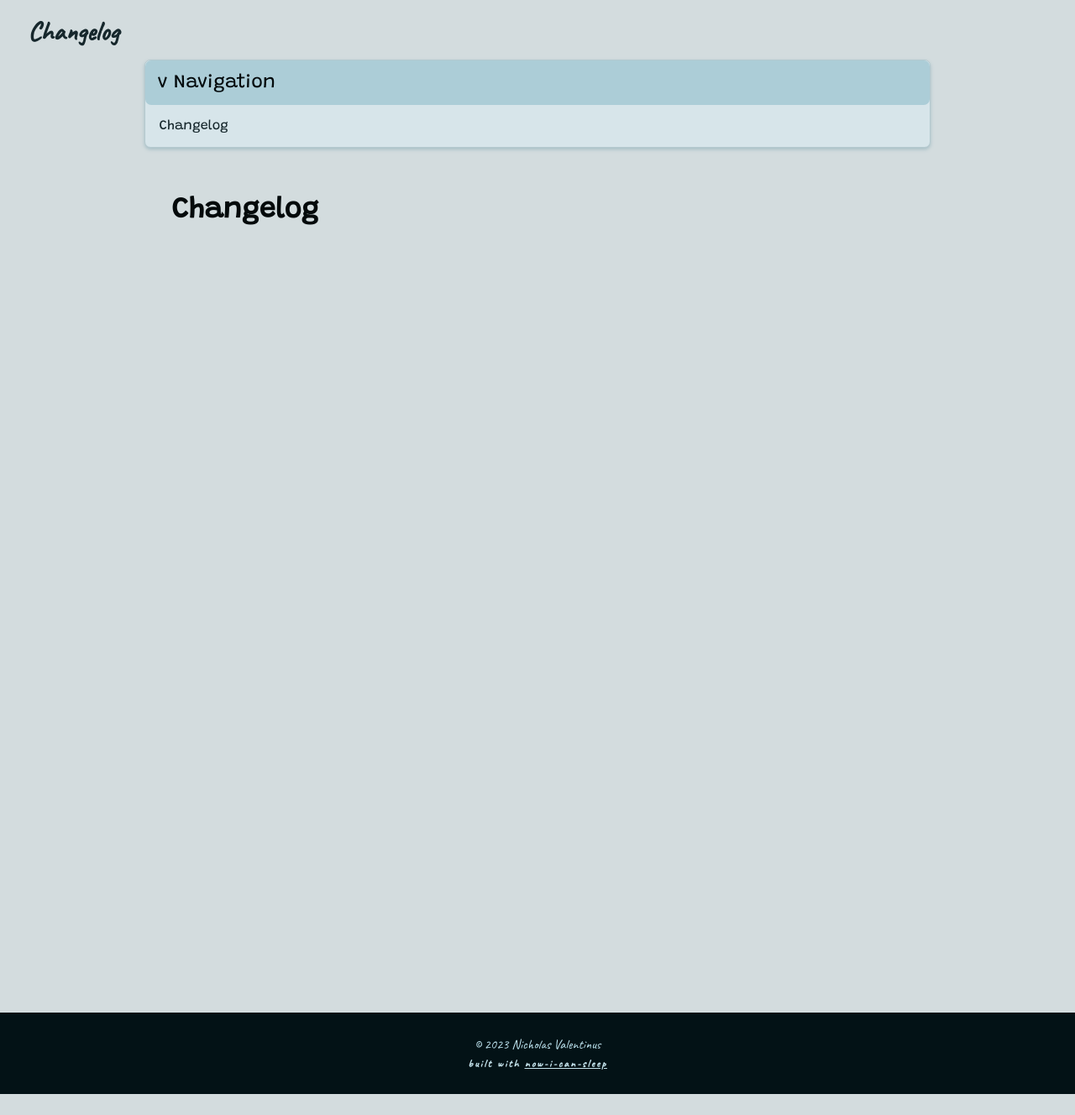
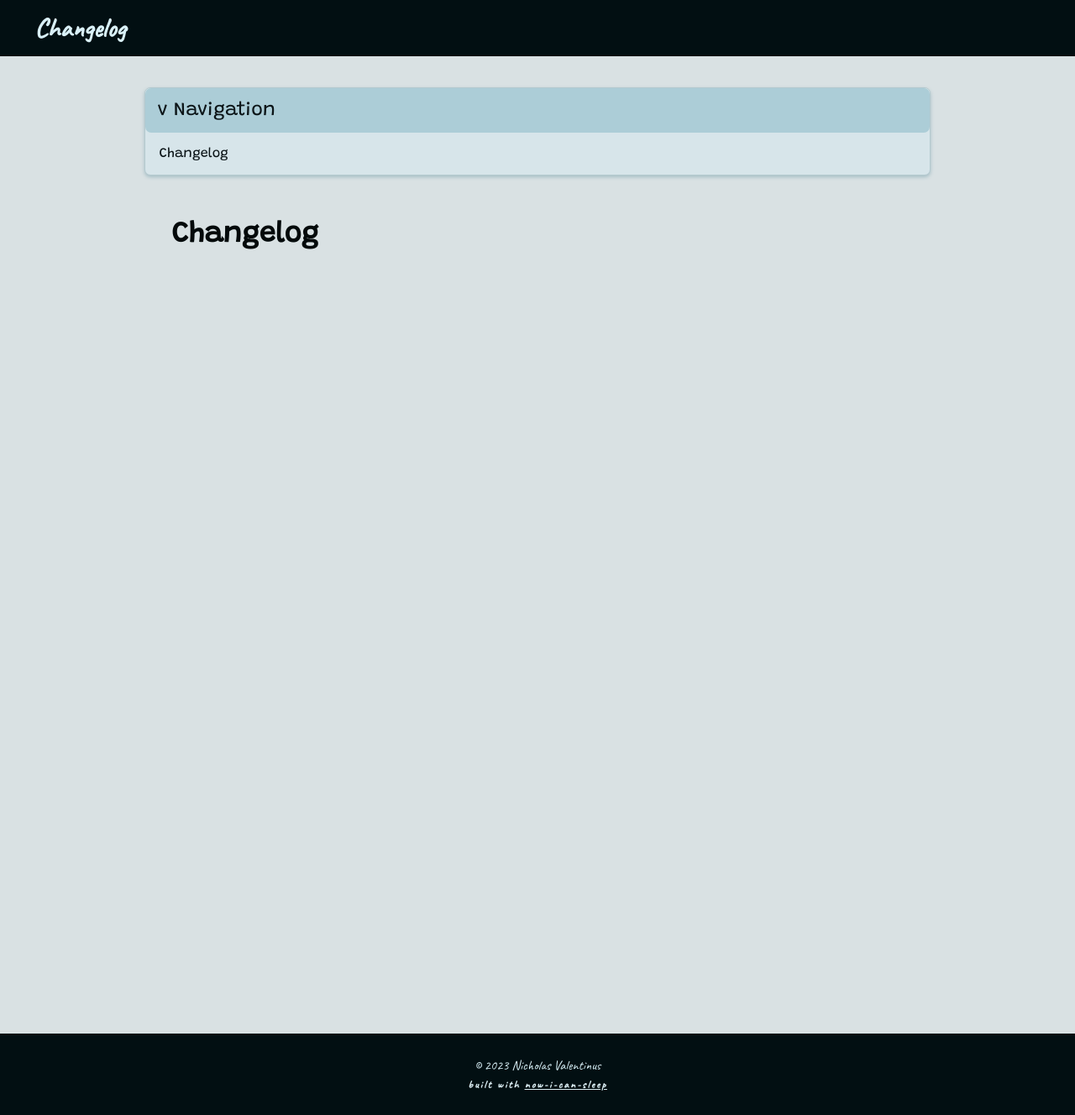
Before and after one commit to nvfp/LightCrop, a Jekyll site: the page built from _pages/Changelog.md, in a window 1280 px wide. Shown: the whole page at 84% size. Built offline with Jekyll 4.4.1, drawn with Linux system fonts in a browser that asks for light colours; before the commit the page ends 1303 px from its top, so only the background shows below that.

Commit message:
NICS rebuilds the docs

```diff
--- a/_sass/footer.scss
+++ b/_sass/footer.scss
@@ -4,7 +4,7 @@ footer {
 
   text-align: center;
 
-  background-color: hsl($hue-signature, 76%, 5%);
+  background-color: hsl($hue-signature, 81%, 4%);
 
 
   p {
@@ -13,7 +13,7 @@ footer {
 
   #copyright {
     font-size: 16px;
-    color: hsl($hue-signature, 65%, 85%);
+    color: hsl($hue-signature, 65%, 91%);
   }
 
   #credit {
@@ -21,7 +21,7 @@ footer {
     font-weight: bold;
     letter-spacing: 2px;
 
-    color: hsl($hue-signature, 51%, 85%);
+    color: hsl($hue-signature, 51%, 91%);
 
     a {
       color: inherit;
--- a/_sass/header.scss
+++ b/_sass/header.scss
@@ -4,15 +4,18 @@ header {
 
     margin: 0;
 
-    color: hsl($hue-signature, 33%, 13%);
+    color: hsl($hue-signature, 33%, 7%);
 
     h1 {
         margin: 0;
-        margin-left: 33px;
-        margin-top: 17px;
-        margin-bottom: 13px;
+        margin-top: 0;
+        margin-bottom: 37px;
+        padding: 13px;
+        padding-left: 41px;
 
-        color: inherit;
+        // same color as footer
+        background-color: hsl($hue-signature, 81%, 4%);
+        color: hsl($hue-signature, 65%, 91%);
     }
 
     a {
@@ -21,6 +24,10 @@ header {
     }
     a:hover {
         text-decoration: underline;
+    }
+
+    button {
+        color: inherit;
     }
 }
 
@@ -47,7 +54,6 @@ header {
     padding: 15px;
 
     background-color: hsl($hue-signature, 35%, 76%);
-    color: hsl($hue-signature, 61%, 3%);
     border: none;
     border-radius: 7px;
 
@@ -69,7 +75,6 @@ header {
     padding: 9px;
 
     background-color: hsl($hue-signature, 35%, 79%);
-    color: hsl($hue-signature, 61%, 3%);
     border: none;
     border-radius: 7px;
 
--- a/_sass/main.scss
+++ b/_sass/main.scss
@@ -24,20 +24,20 @@ body {
 	// keep showing the scrollbar to prevent glitching
 	overflow-y: scroll;
 
-	background-color: hsl($hue-signature, 15%, 85%);
+	background-color: hsl($hue-signature, 15%, 87%);
 
 	font-family: $font;
 
 	// main scrollbar
 	&::-webkit-scrollbar {
 		width: 7px;
-		background-color: hsl($hue-signature, 15%, 85%);
+		background-color: inherit;
 	}
 	&::-webkit-scrollbar-thumb {
-		background-color: hsl($hue-signature, 42%, 66%);
+		background-color: hsl($hue-signature, 21%, 71%);
 	}
 	&::-webkit-scrollbar-thumb:hover {
-		background-color: hsl($hue-signature, 42%, 71%);
+		background-color: hsl($hue-signature, 21%, 50%);
 	}
 }
 
@@ -50,8 +50,8 @@ main {
 	}
 
 	margin: 0 auto;
-	margin-top: 58px;
-	margin-bottom: 72px;
+	margin-top: 41px;
+	margin-bottom: 81px;
 
 	font-family: $font2;
 	font-size: 17px;
@@ -62,11 +62,10 @@ main {
 	color: hsl($hue-signature, 50%, 3%);
 
 	a {
-		text-decoration: none;
-		color: rgb(6, 132, 200);
+		color: inherit;
 	}
 	a:hover {
-		text-decoration: underline;
+		font-style: italic;
 	}
 
 	p {
@@ -81,10 +80,19 @@ main {
 		max-width: 100%;
 	}
 
-	code {
-		background-color: hsl($hue-signature, 7%, 73%);
-		padding: 2px 5px;
+	pre, code {
+		background-color: hsl($hue-signature, 7%, 77%);
 		border-radius: 5px;
 		font-family: $font3;
 	}
+	pre {
+		padding: 11px 0;
+	}
+	code {
+		padding: 2px 5px;
+	}
+
+	h1, h2 {
+		padding-top: 13px;
+	}
 }
```
Also changed, not shown: favicon.png (deleted).
